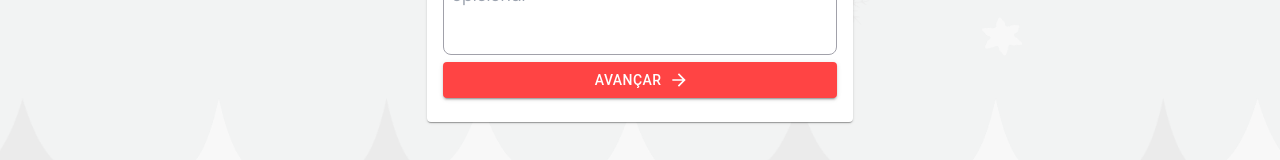
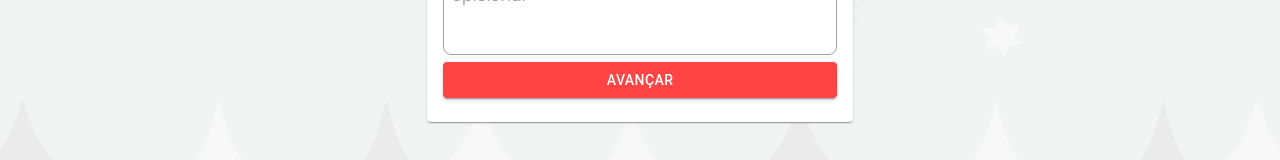
Before and after one commit to gabriellxz/natal_solidario_front, a React (Vite) app: page /dashboard-collectors/new-donation in a window 1280 px wide. Shown: the part 519-679 px from the top of the page. Built offline with nearby package versions, Linux system fonts and the light colour scheme.

Commit message:
commit temporário

```diff
--- a/src/pages/DashboardCollectors/NewDonation/NewDonation.tsx
+++ b/src/pages/DashboardCollectors/NewDonation/NewDonation.tsx
@@ -9,7 +9,7 @@ import {
   ThemeProvider,
 } from "@mui/material";
 
-import ArrowForwardIcon from "@mui/icons-material/ArrowForward";
+// import ArrowForwardIcon from "@mui/icons-material/ArrowForward";
 import background from "../../../assets/background_complete.png";
 
 import { useState } from "react";
@@ -101,7 +101,7 @@ export function NewDonation() {
               <Button
                 variant="contained"
                 color="primary"
-                endIcon={<ArrowForwardIcon />}
+                // endIcon={<ArrowForwardIcon />}
                 className="w-full"
                 type="submit"
               >
```
